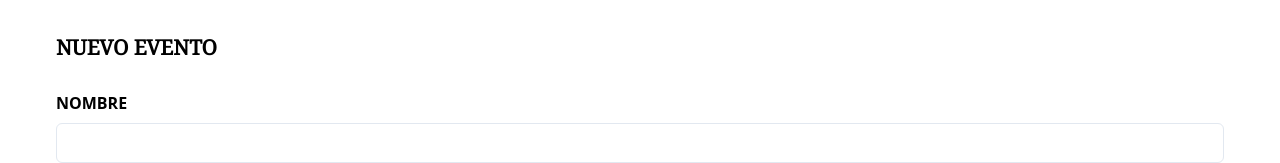
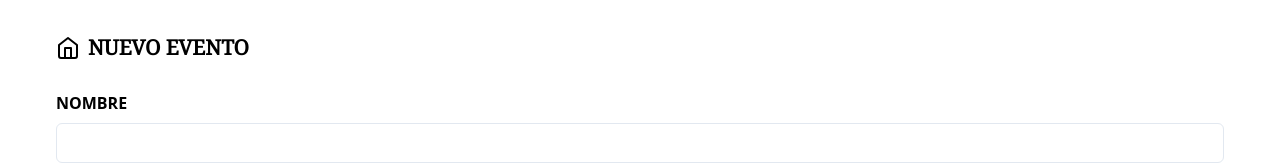
Before and after one commit to FrBosquet/rsvp, a Next.js app: page /private/new in a window 1280 px wide. Shown: the top 163 px of the page. Built offline with nearby package versions, Linux system fonts and the light colour scheme; a web font is replaced by a local one.

Commit message:
Minor fixes

```diff
--- a/app/private/(regular)/page.tsx
+++ b/app/private/(regular)/page.tsx
@@ -6,6 +6,20 @@ import { EventItem } from '@/components/event-list/event-item'
 import { Button } from '@/components/ui/button'
 import { prisma } from '@/lib/prisma'
 import { getUserData } from '@/lib/server/user'
+
+const getWhereQuery = (isAdmin: boolean, email: string) => {
+  if (isAdmin) {
+    return {}
+  }
+
+  return {
+    users: {
+      some: {
+        email
+      }
+    }
+  }
+}
 
 export default async function PrivatePage() {
   const authUser = await currentUser()
@@ -24,15 +38,7 @@ export default async function PrivatePage() {
         }
       }
     },
-    where: isAdmin
-      ? {}
-      : {
-        users: {
-          some: {
-            email: user.email
-          }
-        }
-      }
+    where: getWhereQuery(isAdmin, user.email)
   })
 
   const menu = (
--- a/components/header/page-title.tsx
+++ b/components/header/page-title.tsx
@@ -1,5 +1,7 @@
 'use client'
 
+import { Home } from 'lucide-react'
+import Link from 'next/link'
 import { usePathname } from 'next/navigation'
 
 const useTitle = () => {
@@ -20,5 +22,12 @@ const useTitle = () => {
 export const PageTitle = () => {
   const title = useTitle()
 
-  return <h1 className="text-lg font-bold uppercase">{title}</h1>
+  return (
+    <h1 className="flex items-center gap-2 text-lg font-bold uppercase">
+      <Link className="grow-0" href="/private">
+        <Home />
+      </Link>
+      {title}
+    </h1>
+  )
 }
```
